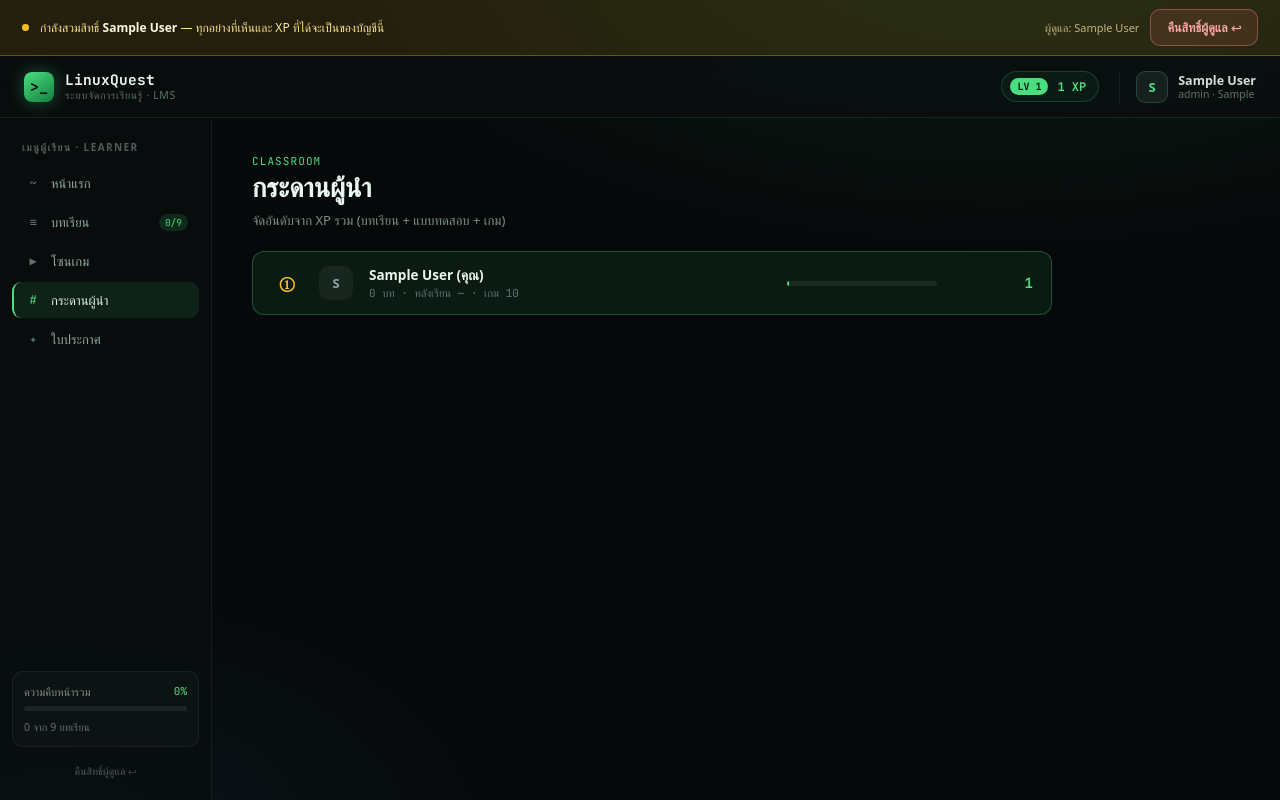
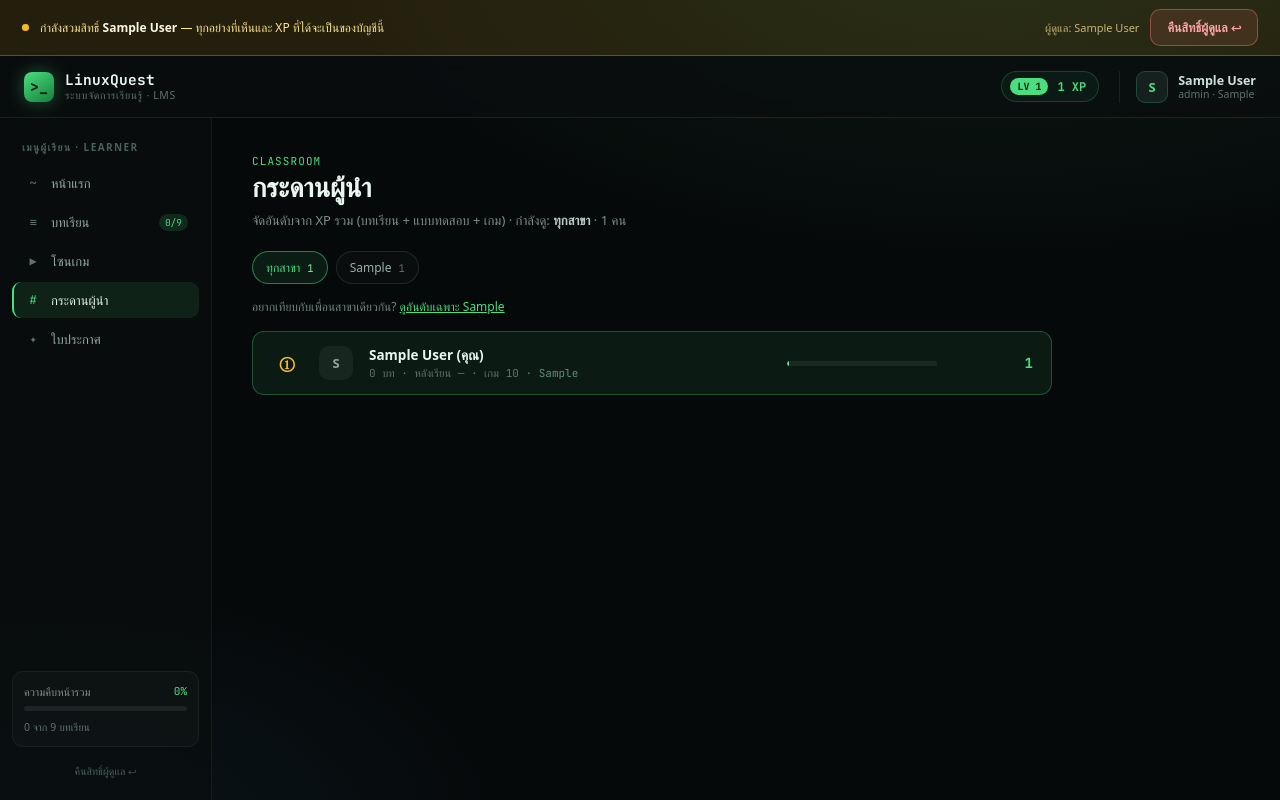
Before and after one commit to kinoppol/lmln, a PHP site: page /leaderboard.php in a window 1280 px wide. Run offline with PHP 8.4, Linux system fonts and the light colour scheme; the visitor is signed in with stand-in values (Sample User, id 1); tables that the repository leaves empty hold one stand-in row (values such as "Sample post"); some web fonts are replaced.

Commit message:
Let the leaderboard be filtered by major
One combined ranking is discouraging in a mixed class: a first-year student
is listed against second-years from another programme and cannot see where
they stand among their own classmates.

The leaderboard now has filter chips per major, built from the majors that
actually exist with a count each, plus "ทุกสาขา" and a bucket for learners
with no major recorded. Ranks and the XP bars are computed inside whichever
group is shown, so position 1 means first in that group. Each row also links
to its own major, and students with a major get a shortcut to their group.
The major comes from the query string into a prepared statement.

Co-Authored-By: Claude Opus 5 <noreply@anthropic.com>

```diff
--- a/leaderboard.php
+++ b/leaderboard.php
@@ -6,13 +6,37 @@ $user = Auth::requireLogin();
 $userId = (int)$user['id'];
 $db = Database::get();
 
-$rows = $db->query(
-    "SELECT u.id, u.full_name, u.xp,
-            (SELECT COUNT(*) FROM user_lesson_progress p WHERE p.user_id = u.id AND p.status = 'completed') AS lessons_done,
-            (SELECT a.score FROM quiz_attempts a JOIN quizzes q ON q.id = a.quiz_id WHERE a.user_id = u.id AND q.kind = 'posttest' AND a.completed_at IS NOT NULL ORDER BY a.score DESC LIMIT 1) AS post_score
-     FROM users u WHERE u.role IN ('student','general')
-     ORDER BY u.xp DESC, u.id ASC"
+// ตัวกรองสาขา: ค่าว่าง = ทุกสาขา, '-' = ผู้เรียนที่ไม่ได้ระบุสาขา (บุคคลทั่วไป)
+$major = isset($_GET['major']) ? trim((string)$_GET['major']) : '';
+
+$sql = "SELECT u.id, u.full_name, u.xp, u.major, u.education_level,
+               (SELECT COUNT(*) FROM user_lesson_progress p WHERE p.user_id = u.id AND p.status = 'completed') AS lessons_done,
+               (SELECT a.score FROM quiz_attempts a JOIN quizzes q ON q.id = a.quiz_id
+                 WHERE a.user_id = u.id AND q.kind = 'posttest' AND a.completed_at IS NOT NULL ORDER BY a.score DESC LIMIT 1) AS post_score
+        FROM users u WHERE u.role IN ('student','general')";
+$params = [];
+if ($major === '-') {
+    $sql .= " AND (u.major IS NULL OR u.major = '')";
+} elseif ($major !== '') {
+    $sql .= ' AND u.major = ?';
+    $params[] = $major;
+}
+$sql .= ' ORDER BY u.xp DESC, u.id ASC';
+
+$stmt = $db->prepare($sql);
+$stmt->execute($params);
+$rows = $stmt->fetchAll();
+
+// รายชื่อสาขาสำหรับปุ่มกรอง พร้อมจำนวนผู้เรียนในแต่ละสาขา
+$majors = $db->query(
+    "SELECT u.major, COUNT(*) c FROM users u
+     WHERE u.role IN ('student','general') AND u.major IS NOT NULL AND u.major <> ''
+     GROUP BY u.major ORDER BY c DESC, u.major ASC"
 )->fetchAll();
+$noMajorCount = (int)$db->query(
+    "SELECT COUNT(*) FROM users WHERE role IN ('student','general') AND (major IS NULL OR major = '')"
+)->fetchColumn();
+$totalCount = (int)$db->query("SELECT COUNT(*) FROM users WHERE role IN ('student','general')")->fetchColumn();
 
 // best score per (user, game), summed per user — computed in PHP since MariaDB
 // 10.4 doesn't support correlated subqueries inside a derived table (FROM subquery).
@@ -23,32 +47,72 @@ foreach ($db->query('SELECT user_id, game_id, MAX(score) best FROM game_scores G
 foreach ($rows as &$r) $r['game_total'] = $gameTotals[(int)$r['id']] ?? 0;
 unset($r);
 
+// ความยาวแท่งเทียบกันภายในกลุ่มที่กำลังดู ไม่ใช่เทียบทั้งระบบ
 $maxXp = 100;
 foreach ($rows as $r) $maxXp = max($maxXp, (int)$r['xp']);
+
+$myMajor = trim((string)($user['major'] ?? ''));
+$viewLabel = $major === '' ? 'ทุกสาขา' : ($major === '-' ? 'ไม่ได้ระบุสาขา' : $major);
+$qs = fn(string $m): string => url('/leaderboard.php') . ($m === '' ? '' : '?major=' . urlencode($m));
 
 Layout::start('กระดานผู้นำ', $user, 'board');
 ?>
 <div class="page" style="max-width:880px">
   <div class="eyebrow">CLASSROOM</div>
   <h1 style="font-size:27px">กระดานผู้นำ</h1>
-  <p class="lead">จัดอันดับจาก XP รวม (บทเรียน + แบบทดสอบ + เกม)</p>
+  <p class="lead">
+    จัดอันดับจาก XP รวม (บทเรียน + แบบทดสอบ + เกม) · กำลังดู: <strong style="color:#b9cbc4"><?= htmlspecialchars($viewLabel) ?></strong>
+    <?= count($rows) ? ' · ' . count($rows) . ' คน' : '' ?>
+  </p>
+
+  <?php // ปุ่มกรองตามสาขา จะได้เทียบกับเพื่อนในสาขาเดียวกันได้ ไม่ใช่ปนทุกสาขา ?>
+  <div class="board-filter">
+    <a class="board-chip <?= $major === '' ? 'active' : '' ?>" href="<?= $qs('') ?>">ทุกสาขา <span><?= $totalCount ?></span></a>
+    <?php foreach ($majors as $m): ?>
+      <a class="board-chip <?= $major === $m['major'] ? 'active' : '' ?>" href="<?= $qs((string)$m['major']) ?>">
+        <?= htmlspecialchars($m['major']) ?> <span><?= (int)$m['c'] ?></span>
+      </a>
+    <?php endforeach; ?>
+    <?php if ($noMajorCount > 0): ?>
+      <a class="board-chip <?= $major === '-' ? 'active' : '' ?>" href="<?= $qs('-') ?>">ไม่ระบุสาขา <span><?= $noMajorCount ?></span></a>
+    <?php endif; ?>
+  </div>
+
+  <?php if ($myMajor !== '' && $major === ''): ?>
+    <div style="font-size:12px;color:#6f837c;margin:-4px 0 16px">
+      อยากเทียบกับเพื่อนสาขาเดียวกัน? <a href="<?= $qs($myMajor) ?>" style="text-decoration:underline">ดูอันดับเฉพาะ <?= htmlspecialchars($myMajor) ?></a>
+    </div>
+  <?php endif; ?>
+
   <?php foreach ($rows as $i => $r):
       $me = (int)$r['id'] === $userId;
       $rank = $i + 1;
       $rankLabel = $rank === 1 ? '①' : ($rank === 2 ? '②' : ($rank === 3 ? '③' : (string)$rank));
       $barW = round(((int)$r['xp']) / $maxXp * 100);
+      $rowMajor = trim((string)($r['major'] ?? ''));
   ?>
     <div class="board-row <?= $me ? 'me' : '' ?>">
       <div class="board-rank" style="color:<?= $rank <= 3 ? 'var(--amber)' : '#5f736c' ?>"><?= $rankLabel ?></div>
       <div class="board-av"><?= htmlspecialchars(mb_substr($r['full_name'], 0, 1)) ?></div>
       <div style="flex:1;min-width:0">
         <div class="board-name" style="<?= $me ? 'color:#eaf6f0' : '' ?>"><?= htmlspecialchars($r['full_name']) ?><?= $me ? ' (คุณ)' : '' ?></div>
-        <div class="board-detail"><?= (int)$r['lessons_done'] ?> บท · หลังเรียน <?= $r['post_score'] !== null ? (int)$r['post_score'] . '/10' : '—' ?> · เกม <?= (int)$r['game_total'] ?></div>
+        <div class="board-detail">
+          <?= (int)$r['lessons_done'] ?> บท · หลังเรียน <?= $r['post_score'] !== null ? (int)$r['post_score'] . '/10' : '—' ?> · เกม <?= (int)$r['game_total'] ?>
+          <?php if ($major === '' && $rowMajor !== ''): ?>
+            · <a href="<?= $qs($rowMajor) ?>" style="color:#5f8f7c"><?= htmlspecialchars($rowMajor) ?></a>
+          <?php endif; ?>
+        </div>
       </div>
       <div class="board-bar"><div class="bar-track"><div class="bar-fill" style="width:<?= $barW ?>%;<?= $me ? '' : 'background:rgba(255,255,255,.22)' ?>"></div></div></div>
       <div class="board-xp" style="<?= $me ? 'color:var(--green)' : '' ?>"><?= (int)$r['xp'] ?></div>
     </div>
   <?php endforeach; ?>
+
+  <?php if (!$rows): ?>
+    <div style="padding:26px;text-align:center;font-size:12.5px;color:#5f736c">
+      ยังไม่มีผู้เรียนในกลุ่มนี้ · <a href="<?= $qs('') ?>" style="text-decoration:underline">ดูทุกสาขา</a>
+    </div>
+  <?php endif; ?>
 </div>
 <?php
 Layout::end();
--- a/public/css/style.css
+++ b/public/css/style.css
@@ -410,6 +410,15 @@ a.quiz-dot:hover{transform:scaleY(2.2)}
   .landing{padding:0 20px 32px}
 }
 
+/* ตัวกรองสาขาในกระดานผู้นำ */
+.board-filter{display:flex;gap:8px;flex-wrap:wrap;margin:0 0 18px}
+.board-chip{display:inline-flex;align-items:center;gap:7px;padding:7px 13px;border-radius:999px;font-size:12px;
+  border:1px solid rgba(255,255,255,.1);color:#9bb0a8;background:rgba(255,255,255,.02)}
+.board-chip:hover{border-color:rgba(74,222,128,.35);color:#c3d4cd}
+.board-chip span{font-family:var(--mono);font-size:10.5px;color:#5f736c}
+.board-chip.active{border-color:rgba(74,222,128,.5);background:rgba(74,222,128,.09);color:var(--green)}
+.board-chip.active span{color:var(--green-soft)}
+
 /* จัดการผู้เรียน (teacher/students.php) */
 .student-filter{display:flex;gap:9px;align-items:center;flex-wrap:wrap;margin-bottom:18px}
 .student-filter input[type=text]{flex:1;min-width:240px;padding:10px 13px;border-radius:9px;border:1px solid rgba(255,255,255,.12);
```
